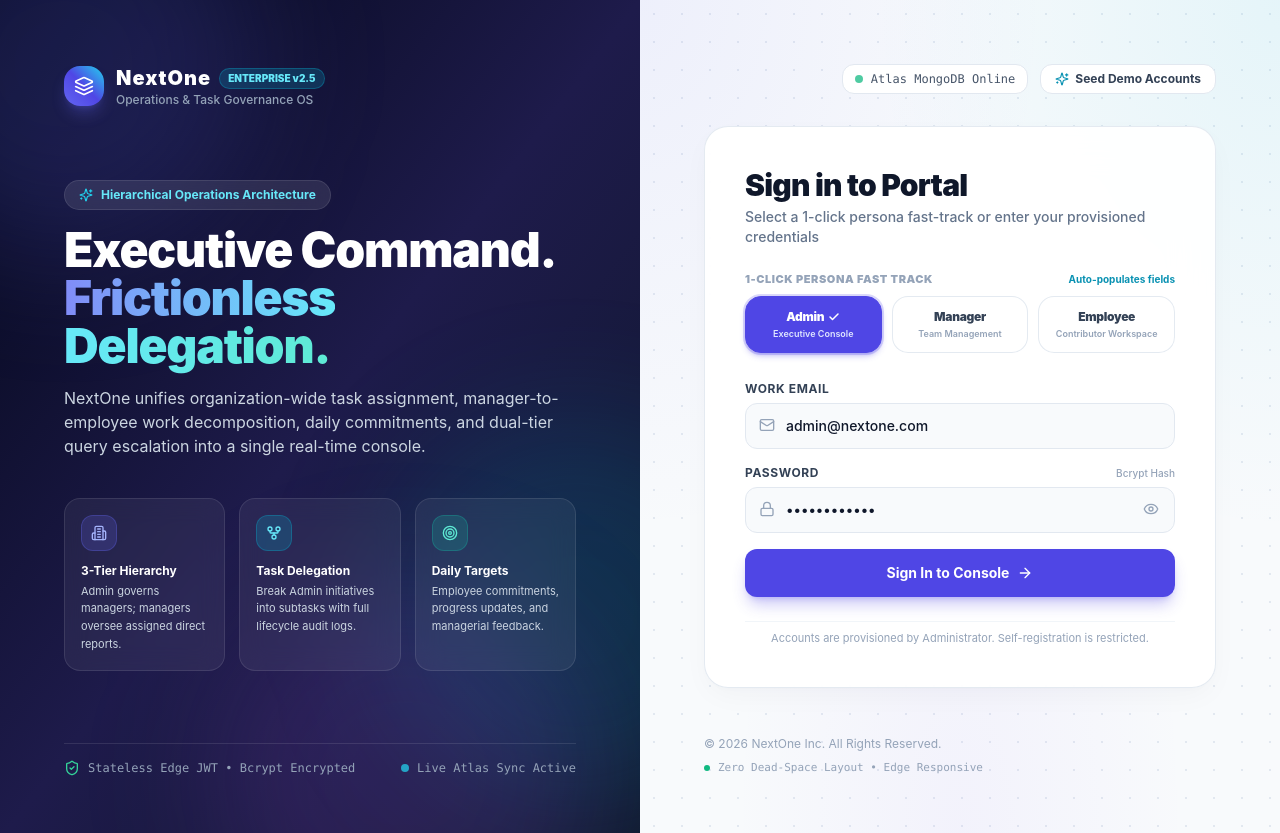
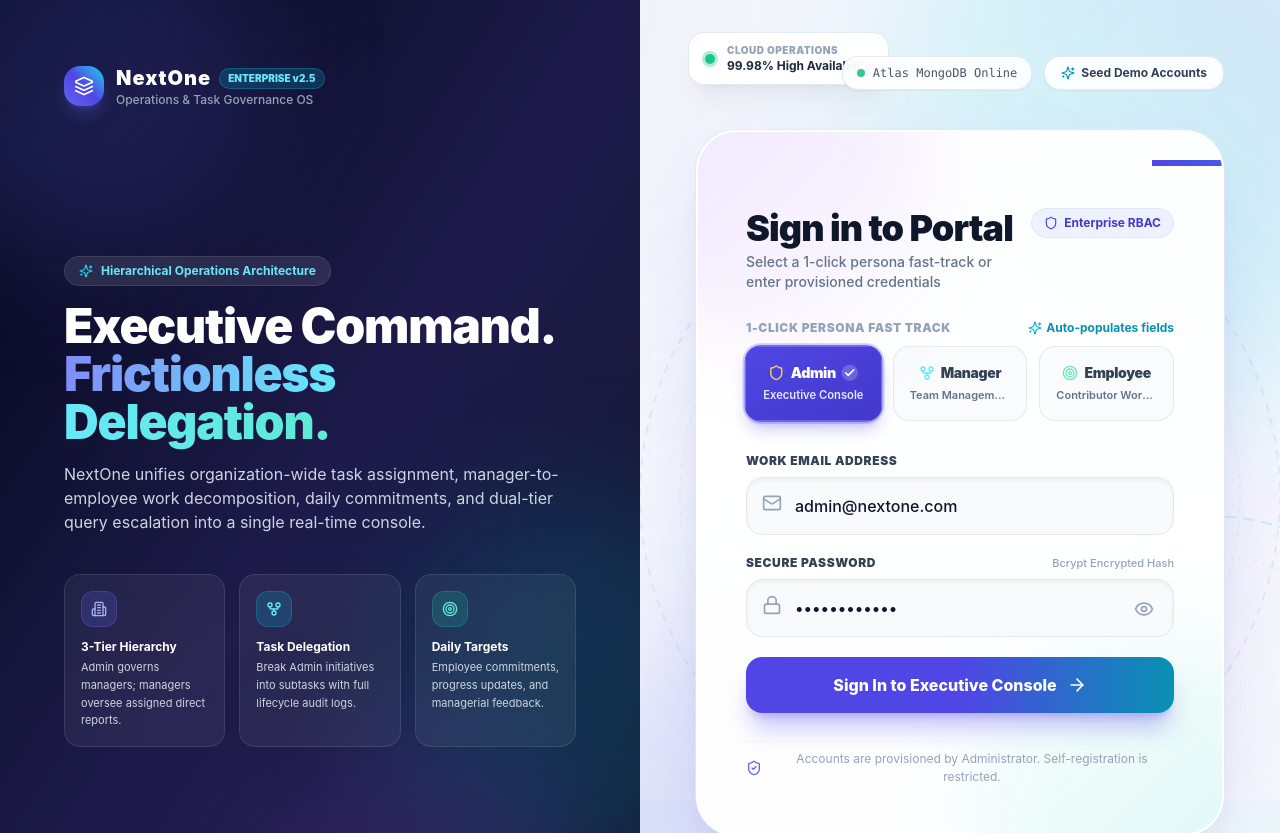
Before and after one commit to AFTAB13-droid/nextone, a Next.js app: page /login in a window 1280 px wide. Shown: the top 833 px of the page. Built offline with nearby package versions, Linux system fonts and the light colour scheme.

Commit message:
feat: enlarge login card with rounded aesthetic, internal animated gradient blooms, and rich background tech graphics

```diff
--- a/app/globals.css
+++ b/app/globals.css
@@ -93,3 +93,50 @@
 .ring-pulse {
   animation: ringPulse 2.5s infinite ease-in-out;
 }
+
+/* Card Internal Animated Ambient Glows */
+@keyframes morphGlow1 {
+  0%, 100% { transform: translate(0px, 0px) scale(1); }
+  33% { transform: translate(30px, -20px) scale(1.12); }
+  66% { transform: translate(-20px, 15px) scale(0.92); }
+}
+
+@keyframes morphGlow2 {
+  0%, 100% { transform: translate(0px, 0px) scale(1); }
+  33% { transform: translate(-25px, 20px) scale(1.08); }
+  66% { transform: translate(20px, -15px) scale(0.95); }
+}
+
+@keyframes slowSpin {
+  from { transform: rotate(0deg); }
+  to { transform: rotate(360deg); }
+}
+
+@keyframes slowSpinReverse {
+  from { transform: rotate(360deg); }
+  to { transform: rotate(0deg); }
+}
+
+.animate-morph-1 {
+  animation: morphGlow1 12s ease-in-out infinite;
+}
+
+.animate-morph-2 {
+  animation: morphGlow2 14s ease-in-out infinite alternate;
+}
+
+.animate-spin-slow {
+  animation: slowSpin 60s linear infinite;
+}
+
+.animate-spin-slow-reverse {
+  animation: slowSpinReverse 45s linear infinite;
+}
+
+.animate-float-delayed {
+  animation: float 4.5s ease-in-out infinite 1.5s;
+}
+
+.animate-float-slow {
+  animation: float 5.5s ease-in-out infinite 0.75s;
+}
--- a/app/login/page.tsx
+++ b/app/login/page.tsx
@@ -219,10 +219,56 @@
       </div>
 
       {/* ================= RIGHT SIGN-IN COLUMN: FULL BLEED EDGE-TO-EDGE ================= */}
-      <div className="w-full lg:w-1/2 min-h-screen bg-portal-pattern flex flex-col justify-between p-8 sm:p-12 lg:p-16 relative">
+      <div className="w-full lg:w-1/2 min-h-screen bg-portal-pattern flex flex-col justify-between p-6 sm:p-10 lg:p-14 relative overflow-hidden">
+
+        {/* ================= BACKGROUND GRAPHICS BEHIND CARD ================= */}
+        {/* 1. Large Animated Glowing Mesh Orbs */}
+        <div className="absolute -top-24 -right-24 w-[520px] h-[520px] bg-gradient-to-bl from-indigo-500/20 via-cyan-400/15 to-transparent rounded-full blur-3xl pointer-events-none animate-morph-1" />
+        <div className="absolute -bottom-24 -left-20 w-[480px] h-[480px] bg-gradient-to-tr from-cyan-500/20 via-indigo-500/15 to-transparent rounded-full blur-3xl pointer-events-none animate-morph-2" />
+        <div className="absolute top-1/2 left-1/2 -translate-x-1/2 -translate-y-1/2 w-[600px] h-[600px] bg-gradient-to-r from-indigo-500/5 via-cyan-400/5 to-purple-500/5 rounded-full blur-3xl pointer-events-none" />
+
+        {/* 2. High-Tech Rotating Geometric Tech Rings / Dial */}
+        <div className="absolute top-1/2 left-1/2 -translate-x-1/2 -translate-y-1/2 pointer-events-none select-none z-0">
+          {/* Outer dashed spinning ring */}
+          <svg className="w-[680px] h-[680px] text-indigo-300/30 animate-spin-slow" viewBox="0 0 680 680" fill="none">
+            <circle cx="340" cy="340" r="320" stroke="currentColor" strokeWidth="1.5" strokeDasharray="8 8" />
+            <circle cx="340" cy="340" r="280" stroke="currentColor" strokeWidth="1" strokeDasharray="3 9" />
+            <circle cx="340" cy="340" r="240" stroke="currentColor" strokeWidth="1" strokeDasharray="16 16" />
+          </svg>
+          {/* Inner counter-rotating ring with compass points */}
+          <svg className="w-[500px] h-[500px] text-cyan-400/25 animate-spin-slow-reverse absolute top-1/2 left-1/2 -translate-x-1/2 -translate-y-1/2" viewBox="0 0 500 500" fill="none">
+            <circle cx="250" cy="250" r="230" stroke="currentColor" strokeWidth="1.5" strokeDasharray="12 6" />
+            <circle cx="250" cy="250" r="190" stroke="currentColor" strokeWidth="1" strokeDasharray="2 6" />
+          </svg>
+        </div>
+
+        {/* 3. Floating Enterprise Telemetry Badges Behind/Beside Card */}
+        {/* Floating Badge 1 - Top Left */}
+        <div className="absolute top-8 left-6 sm:left-12 hidden md:flex items-center gap-3 px-4 py-2.5 rounded-2xl bg-white/95 border border-slate-200/90 shadow-xl shadow-slate-900/5 backdrop-blur-md animate-float z-10">
+          <div className="relative flex items-center justify-center">
+            <span className="w-2.5 h-2.5 rounded-full bg-emerald-500" />
+            <span className="w-4 h-4 rounded-full bg-emerald-400/40 absolute animate-ping" />
+          </div>
+          <div>
+            <div className="text-[10px] font-black uppercase tracking-wider text-slate-400">Cloud Operations</div>
+            <div className="text-xs font-bold text-slate-800">99.98% High Availability</div>
+          </div>
+        </div>
+
+        {/* Floating Badge 2 - Bottom Right */}
+        <div className="absolute bottom-12 right-6 sm:right-12 hidden md:flex items-center gap-3 px-4 py-2.5 rounded-2xl bg-white/95 border border-slate-200/90 shadow-xl shadow-slate-900/5 backdrop-blur-md animate-float-delayed z-10">
+          <div className="w-7 h-7 rounded-xl bg-cyan-500/10 border border-cyan-500/20 flex items-center justify-center text-cyan-600">
+            <ShieldCheck className="w-4 h-4" />
+          </div>
+          <div>
+            <div className="text-[10px] font-black uppercase tracking-wider text-slate-400">Security Architecture</div>
+            <div className="text-xs font-bold text-slate-800">Bcrypt + Stateless JWT</div>
+          </div>
+        </div>
+
         {/* Top Right Utilities */}
-        <div className="w-full flex items-center justify-between sm:justify-end gap-3 z-10">
-          <div className="flex items-center gap-2 px-3 py-1.5 rounded-xl bg-white border border-slate-200 shadow-2xs text-xs text-slate-600 font-mono">
+        <div className="w-full flex items-center justify-between sm:justify-end gap-3 z-10 relative">
+          <div className="flex items-center gap-2 px-3.5 py-2 rounded-2xl bg-white/90 backdrop-blur-md border border-slate-200/90 shadow-sm text-xs text-slate-600 font-mono">
             <span className="w-2 h-2 rounded-full bg-emerald-500 animate-pulse" />
             <span>Atlas MongoDB Online</span>
           </div>
@@ -230,7 +276,7 @@
           <button
             onClick={handleSeedDatabase}
             disabled={seeding}
-            className="text-xs font-bold text-slate-700 hover:text-indigo-600 px-3.5 py-1.5 rounded-xl bg-white hover:bg-slate-50 border border-slate-200 shadow-2xs transition-all flex items-center gap-1.5 disabled:opacity-50 btn-action"
+            className="text-xs font-bold text-slate-700 hover:text-indigo-600 px-4 py-2 rounded-2xl bg-white/90 backdrop-blur-md hover:bg-white border border-slate-200/90 shadow-sm transition-all flex items-center gap-1.5 disabled:opacity-50 btn-action"
             title="Seed sample data into MongoDB Atlas"
           >
             <Sparkles className="w-3.5 h-3.5 text-cyan-600" />
@@ -238,27 +284,42 @@
           </button>
         </div>
 
-        {/* Center Auth Card */}
-        <div className="w-full max-w-lg mx-auto my-auto py-8">
-          <div className="glass-card rounded-3xl p-8 sm:p-10 border border-slate-200/90 shadow-xl shadow-slate-900/5 space-y-6">
+        {/* ================= CENTER AUTH CARD: LARGE, PROMINENT & ROUNDED ================= */}
+        <div className="w-full max-w-xl 2xl:max-w-2xl mx-auto my-auto py-6 sm:py-10 z-10 relative">
+
+          {/* Card Container with High-End Rounded Shape & Glowing Borders */}
+          <div className="relative rounded-[32px] sm:rounded-[40px] bg-white/95 backdrop-blur-2xl p-7 sm:p-11 lg:p-12 border-2 border-white shadow-[0_30px_90px_-20px_rgba(79,70,229,0.18),0_15px_35px_-10px_rgba(15,23,42,0.07)] ring-1 ring-slate-200/90 overflow-hidden space-y-6 sm:space-y-7 transition-all">
+
+            {/* Animated Background Graphics INSIDE the Card */}
+            <div className="absolute -top-24 -left-24 w-80 h-80 rounded-full bg-gradient-to-br from-indigo-500/15 via-purple-500/10 to-transparent blur-2xl pointer-events-none animate-morph-1" />
+            <div className="absolute -bottom-24 -right-24 w-80 h-80 rounded-full bg-gradient-to-tl from-cyan-400/20 via-teal-400/10 to-transparent blur-2xl pointer-events-none animate-morph-2" />
+
+            {/* Animated Shimmer Line at Top of Card */}
+            <div className="absolute top-0 inset-x-0 h-1.5 bg-gradient-to-r from-indigo-600 via-cyan-400 to-indigo-600 bg-[length:200%_auto] animate-[shimmer_3s_infinite_linear]" />
 
             {/* Header */}
+            <div className="relative z-10 flex flex-col sm:flex-row sm:items-center sm:justify-between gap-3">
               <div>
-              <h2 className="text-2xl sm:text-3xl font-black text-slate-900 tracking-tight">
+                <h2 className="text-2xl sm:text-3xl lg:text-4xl font-black text-slate-900 tracking-tight">
                   Sign in to Portal
                 </h2>
                 <p className="text-xs sm:text-sm text-slate-500 mt-1 font-medium">
-                Select a 1-click persona fast-track or enter your provisioned credentials
+                  Select a 1-click persona fast-track or enter provisioned credentials
                 </p>
+              </div>
+              <div className="hidden sm:inline-flex items-center gap-1.5 px-3 py-1.5 rounded-full bg-indigo-50 border border-indigo-100 text-indigo-700 text-xs font-bold shrink-0 self-start">
+                <Shield className="w-3.5 h-3.5 text-indigo-600" />
+                <span>Enterprise RBAC</span>
+              </div>
             </div>
 
             {/* Status alerts */}
             {error && (
-              <div className="p-3.5 rounded-xl bg-rose-50 border border-rose-200 text-rose-700 text-xs font-bold flex items-center justify-between animate-in fade-in">
+              <div className="relative z-10 p-4 rounded-2xl bg-rose-50 border border-rose-200 text-rose-700 text-xs sm:text-sm font-bold flex items-center justify-between animate-in fade-in">
                 <span>{error}</span>
                 <button
                   onClick={handleSeedDatabase}
-                  className="underline text-indigo-600 hover:text-indigo-800 ml-2 shrink-0"
+                  className="underline text-indigo-600 hover:text-indigo-800 ml-2 shrink-0 font-extrabold"
                 >
                   Reset DB
                 </button>
@@ -266,22 +327,25 @@
             )}
 
             {seedNotice && (
-              <div className="p-3.5 rounded-xl bg-emerald-50 border border-emerald-200 text-emerald-800 text-xs font-bold flex items-center gap-2 animate-in fade-in">
-                <CheckCircle2 className="w-4 h-4 text-emerald-600 shrink-0" />
+              <div className="relative z-10 p-4 rounded-2xl bg-emerald-50 border border-emerald-200 text-emerald-800 text-xs sm:text-sm font-bold flex items-center gap-2.5 animate-in fade-in">
+                <CheckCircle2 className="w-5 h-5 text-emerald-600 shrink-0" />
                 <span>{seedNotice}</span>
               </div>
             )}
 
             {/* 1-Click Persona Fast Track Cards */}
-            <div className="space-y-2">
+            <div className="relative z-10 space-y-2.5">
               <div className="flex items-center justify-between">
-                <label className="block text-[11px] font-black uppercase tracking-wider text-slate-400">
+                <label className="block text-xs font-black uppercase tracking-wider text-slate-400">
                   1-Click Persona Fast Track
                 </label>
-                <span className="text-[10px] font-bold text-cyan-600">Auto-populates fields</span>
+                <span className="text-xs font-bold text-cyan-600 flex items-center gap-1">
+                  <Sparkles className="w-3.5 h-3.5 text-cyan-500" />
+                  Auto-populates fields
+                </span>
               </div>
 
-              <div className="grid grid-cols-3 gap-2.5">
+              <div className="grid grid-cols-1 sm:grid-cols-3 gap-3">
                 {(["admin", "manager", "employee"] as const).map((roleKey) => {
                   const isSelected = selectedRole === roleKey;
                   const acc = demoAccounts[roleKey];
@@ -290,19 +354,28 @@
                       key={roleKey}
                       type="button"
                       onClick={() => handleSelectRole(roleKey)}
-                      className={`p-3 rounded-2xl border text-center transition-all duration-200 ${
+                      className={`p-3.5 sm:p-4 rounded-2xl border text-left sm:text-center transition-all duration-200 ${
                         isSelected
-                          ? "bg-indigo-600 text-white border-indigo-600 shadow-md shadow-indigo-600/30 ring-2 ring-indigo-600/20"
-                          : "bg-white hover:bg-slate-50 text-slate-700 border-slate-200/90 shadow-2xs"
+                          ? "bg-gradient-to-br from-indigo-600 to-indigo-700 text-white border-indigo-600 shadow-lg shadow-indigo-600/30 ring-2 ring-indigo-500/30 scale-[1.02]"
+                          : "bg-slate-50/80 hover:bg-white text-slate-700 border-slate-200/90 hover:border-slate-300 shadow-2xs"
                       }`}
                     >
-                      <div className="text-xs font-black capitalize tracking-tight flex items-center justify-center gap-1">
+                      <div className="text-sm font-black capitalize tracking-tight flex items-center justify-between sm:justify-center gap-1.5">
+                        <div className="flex items-center gap-1.5">
+                          {roleKey === "admin" && <Shield className="w-4 h-4 text-amber-300" />}
+                          {roleKey === "manager" && <GitFork className="w-4 h-4 text-cyan-300" />}
+                          {roleKey === "employee" && <Target className="w-4 h-4 text-emerald-300" />}
                           <span>{roleKey}</span>
-                        {isSelected && <Check className="w-3 h-3 stroke-[3]" />}
+                        </div>
+                        {isSelected && (
+                          <span className="w-4 h-4 rounded-full bg-white/20 flex items-center justify-center">
+                            <Check className="w-3 h-3 stroke-[3] text-white" />
+                          </span>
+                        )}
                       </div>
                       <div
-                        className={`text-[9px] font-semibold mt-0.5 truncate ${
-                          isSelected ? "text-indigo-100" : "text-slate-400"
+                        className={`text-[10px] sm:text-[11px] font-semibold mt-1 truncate ${
+                          isSelected ? "text-indigo-100" : "text-slate-500"
                         }`}
                       >
                         {acc.badge}
@@ -314,11 +387,11 @@
             </div>
 
             {/* Form */}
-            <form onSubmit={handleLogin} className="space-y-4 pt-1">
+            <form onSubmit={handleLogin} className="relative z-10 space-y-5 pt-1">
               {/* Email */}
               <div>
-                <label className="block text-xs font-bold text-slate-700 uppercase tracking-wider mb-1.5">
-                  Work Email
+                <label className="block text-xs font-black text-slate-700 uppercase tracking-wider mb-2">
+                  Work Email Address
                 </label>
                 <div className="relative">
                   <input
@@ -327,19 +400,19 @@
                     placeholder="name@nextone.com"
                     value={email}
                     onChange={(e) => setEmail(e.target.value)}
-                    className="w-full text-xs sm:text-sm bg-slate-50 border border-slate-200 rounded-xl pl-10 pr-4 py-3 text-slate-900 focus:bg-white focus:outline-none focus:ring-2 focus:ring-indigo-500/20 focus:border-indigo-500 font-medium transition-all"
+                    className="w-full text-sm sm:text-base bg-slate-50/90 border border-slate-200 rounded-2xl pl-12 pr-4 py-3.5 sm:py-4 text-slate-900 focus:bg-white focus:outline-none focus:ring-4 focus:ring-indigo-500/15 focus:border-indigo-500 font-medium transition-all shadow-inner"
                   />
-                  <Mail className="w-4 h-4 text-slate-400 absolute left-3.5 top-3.5 pointer-events-none" />
+                  <Mail className="w-5 h-5 text-slate-400 absolute left-4 top-4 pointer-events-none" />
                 </div>
               </div>
 
               {/* Password with Eye Toggle */}
               <div>
-                <div className="flex items-center justify-between mb-1.5">
-                  <label className="block text-xs font-bold text-slate-700 uppercase tracking-wider">
-                    Password
+                <div className="flex items-center justify-between mb-2">
+                  <label className="block text-xs font-black text-slate-700 uppercase tracking-wider">
+                    Secure Password
                   </label>
-                  <span className="text-[10px] text-slate-400 font-medium">Bcrypt Hash</span>
+                  <span className="text-[11px] text-slate-400 font-medium">Bcrypt Encrypted Hash</span>
                 </div>
                 <div className="relative">
                   <input
@@ -348,16 +421,16 @@
                     placeholder="••••••••••••"
                     value={password}
                     onChange={(e) => setPassword(e.target.value)}
-                    className="w-full text-xs sm:text-sm bg-slate-50 border border-slate-200 rounded-xl pl-10 pr-11 py-3 text-slate-900 focus:bg-white focus:outline-none focus:ring-2 focus:ring-indigo-500/20 focus:border-indigo-500 font-medium transition-all"
+                    className="w-full text-sm sm:text-base bg-slate-50/90 border border-slate-200 rounded-2xl pl-12 pr-12 py-3.5 sm:py-4 text-slate-900 focus:bg-white focus:outline-none focus:ring-4 focus:ring-indigo-500/15 focus:border-indigo-500 font-medium transition-all shadow-inner"
                   />
-                  <Lock className="w-4 h-4 text-slate-400 absolute left-3.5 top-3.5 pointer-events-none" />
+                  <Lock className="w-5 h-5 text-slate-400 absolute left-4 top-4 pointer-events-none" />
                   <button
                     type="button"
                     onClick={() => setShowPassword(!showPassword)}
-                    className="absolute right-3.5 top-3 text-slate-400 hover:text-slate-700 p-0.5 rounded transition-colors"
+                    className="absolute right-3.5 top-3.5 text-slate-400 hover:text-slate-700 p-1.5 rounded-xl hover:bg-slate-100 transition-colors"
                     title={showPassword ? "Hide password" : "Show password"}
                   >
-                    {showPassword ? <EyeOff className="w-4 h-4" /> : <Eye className="w-4 h-4" />}
+                    {showPassword ? <EyeOff className="w-5 h-5" /> : <Eye className="w-5 h-5" />}
                   </button>
                 </div>
               </div>
@@ -366,32 +439,37 @@
               <button
                 type="submit"
                 disabled={loading}
-                className="w-full py-3.5 bg-indigo-600 hover:bg-indigo-700 text-white rounded-xl text-xs sm:text-sm font-bold shadow-lg shadow-indigo-600/30 transition-all flex items-center justify-center gap-2 btn-action disabled:opacity-50 mt-2"
+                className="w-full py-4 sm:py-4.5 bg-gradient-to-r from-indigo-600 via-indigo-600 to-cyan-600 hover:from-indigo-500 hover:to-cyan-500 text-white rounded-2xl text-sm sm:text-base font-extrabold shadow-xl shadow-indigo-600/30 transition-all flex items-center justify-center gap-2.5 btn-action disabled:opacity-50 mt-3"
               >
                 {loading ? (
-                  <div className="w-4 h-4 border-2 border-white border-t-transparent rounded-full animate-spin" />
+                  <div className="w-5 h-5 border-2 border-white border-t-transparent rounded-full animate-spin" />
                 ) : (
                   <>
-                    <span>Sign In to Console</span>
-                    <ArrowRight className="w-4 h-4" />
+                    <span>Sign In to Executive Console</span>
+                    <ArrowRight className="w-5 h-5" />
                   </>
                 )}
               </button>
             </form>
 
             {/* Policy Notice */}
-            <div className="pt-2 text-center text-[11px] text-slate-400 leading-normal border-t border-slate-100">
-              Accounts are provisioned by Administrator. Self-registration is restricted.
+            <div className="relative z-10 pt-2 text-center text-xs text-slate-400 leading-normal border-t border-slate-100 flex items-center justify-center gap-2">
+              <ShieldCheck className="w-4 h-4 text-indigo-500 shrink-0" />
+              <span>Accounts are provisioned by Administrator. Self-registration is restricted.</span>
             </div>
           </div>
         </div>
 
         {/* Bottom Right Footer */}
-        <div className="w-full text-center sm:text-left text-xs text-slate-400 flex flex-wrap items-center justify-between gap-2 z-10 pt-4">
+        <div className="w-full text-center sm:text-left text-xs text-slate-400 flex flex-wrap items-center justify-between gap-3 z-10 pt-4">
           <p>&copy; {new Date().getFullYear()} NextOne Inc. All Rights Reserved.</p>
-          <div className="flex items-center gap-2 text-[11px] font-mono text-slate-400">
-            <span className="w-1.5 h-1.5 rounded-full bg-emerald-500" />
-            <span>Zero Dead-Space Layout • Edge Responsive</span>
+          <div className="flex items-center gap-3 text-xs font-mono text-slate-400">
+            <span className="flex items-center gap-1.5">
+              <span className="w-2 h-2 rounded-full bg-emerald-500" />
+              Zero Dead-Space
+            </span>
+            <span>•</span>
+            <span>High-DPI Fluid Layout</span>
           </div>
         </div>
       </div>
```
Lines whose indentation alone changed are shown as unchanged.
